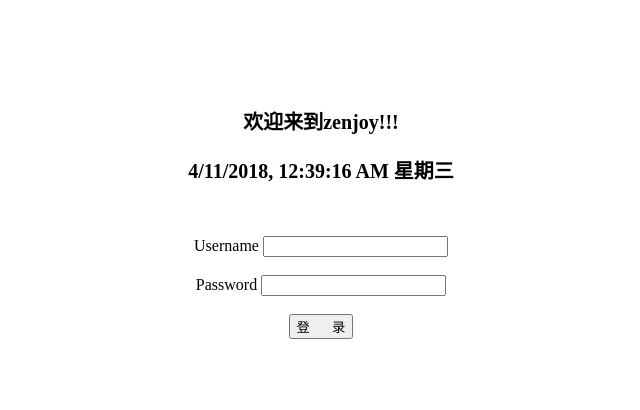
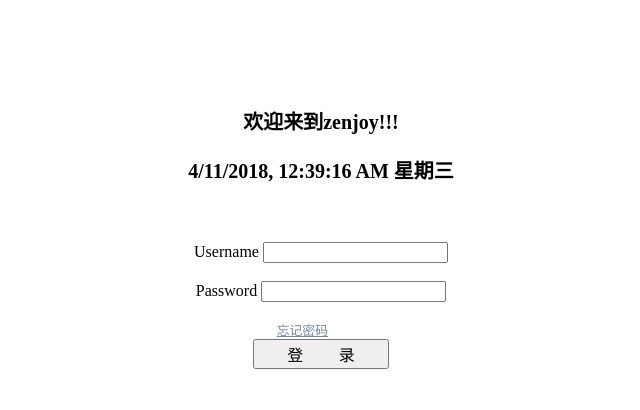
Before and after one commit to longfengpili/flasknet, a Flask app: page /admin/login/ in a window 1280 px wide. Shown: the top 410 px of the page, without its empty margins (319-959 px from the left). Run offline with Flask 2, Linux system fonts and the light colour scheme; parts of the project's set-up code (start-up, migrations or seed data) failed here and were passed over.

Commit message:
'login/findwd'

```diff
--- a/word_setting/admin.py
+++ b/word_setting/admin.py
@@ -197,6 +197,7 @@ def findpassword():
                 user.password_hash = user.password_hash_update(newPassword)
                 db.session.add(user)
                 db.session.commit()
+                flash('密码修改成功')
 
         elif Admin.query.filter_by(username=username).first():
             admin = Admin.query.filter_by(username=username).first()
@@ -209,6 +210,7 @@ def findpassword():
                 admin.password_hash = admin.password_hash_update(newPassword)
                 db.session.add(admin)
                 db.session.commit()
+                flash('密码修改成功')
                 # load_log.info(admin.password_hash)
 
         else:
--- a/word_setting/templates/admin/login.html
+++ b/word_setting/templates/admin/login.html
@@ -19,8 +19,10 @@
         </p>
     </strong>
     <br/>
-    <div style="width:100%;text-align:center;">
-        <form action="" method="POST">
+    <table border="0px" align="center" cellspacing="0" cellpadding="6">
+        <tr>
+            <td>
+                <form style="text-align:center;" action="" method="POST">
                     <br>Username
                     <input type="text" name="username" />
                     <br/>
@@ -28,11 +30,14 @@
                     <input type="password" name="password" />
                     <br/>
                     <br>
-            <input type="submit" value="登      录" />
+                    <div style="text-align:right;font-size:80%;">
+                        <a href="/admin/findpassword" style="padding-right: 120px;color:lightslategray;">忘记密码</a>
+                    </div>
+                    <input style="font-size:100%" type="submit" value="      登        录      " />
                     <br/>
                 </form>
 
-        <div class="container">
+                <div class="container" style="text-align:center;">
                     <br> {% for message in get_flashed_messages() %}
                     <div class="alert alert-warning">
                         <p style="color:red">
@@ -40,9 +45,11 @@
                             {{ message }}</p>
                     </div>
                     {% endfor %} {% block page_content %}{% endblock %}
-        </div>
                     <br/>
                 </div>
+            </td>
+        </tr>
+    </table>
 </body>
 
 </html>
```
Lines whose indentation alone changed are shown as unchanged.
